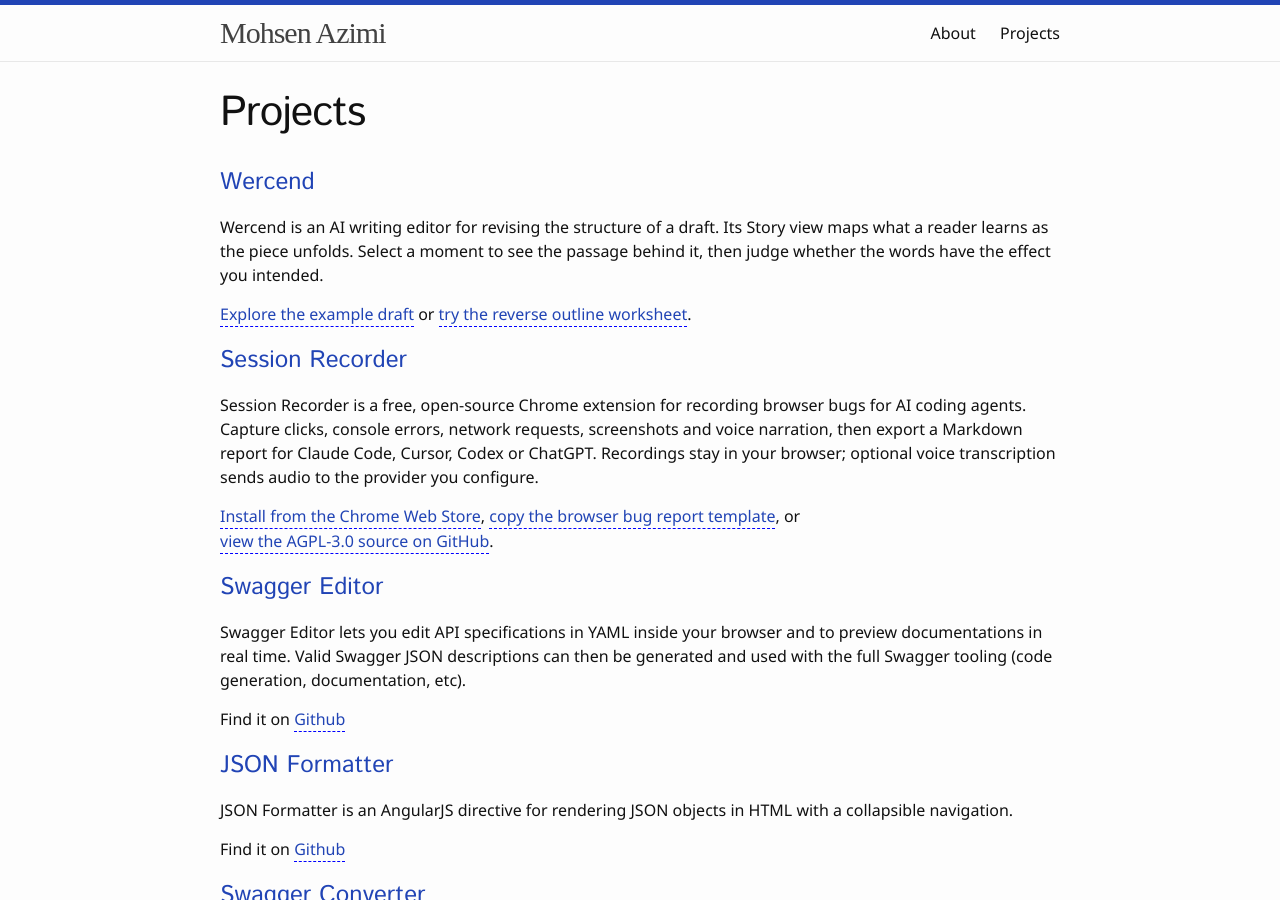
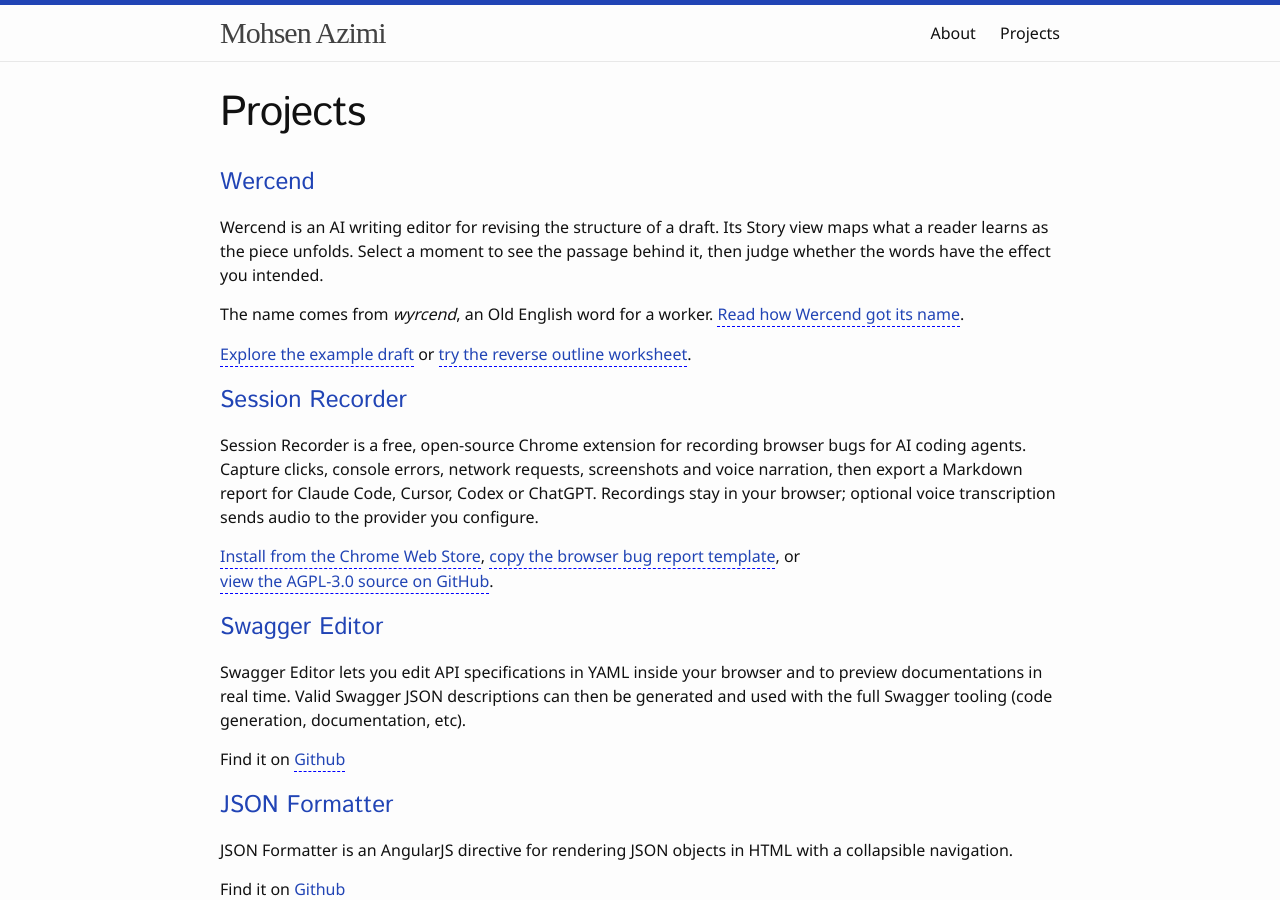
Before and after one commit to mohsen1/mohsen1.github.io, a Jekyll site: the page built from projects.md, in a window 1280 px wide and 900 px high. Built offline with Jekyll 4.4.1, drawn with Linux system fonts in a browser that asks for light colours; some web fonts are replaced.

Commit message:
Explain the Wercend name in its creator listing

```diff
--- a/projects.md
+++ b/projects.md
@@ -10,6 +10,9 @@
 Story view maps what a reader learns as the piece unfolds. Select a moment
 to see the passage behind it, then judge whether the words have the effect
 you intended.
+
+The name comes from *wyrcend*, an Old English word for a worker.
+[Read how Wercend got its name](https://wercend.com/about).
 
 [Explore the example draft](https://wercend.com/?utm_source=azimi.me&utm_medium=referral&utm_campaign=projects)
 or [try the reverse outline worksheet](https://azimi.me/wercend-revision-workbook/).
```
